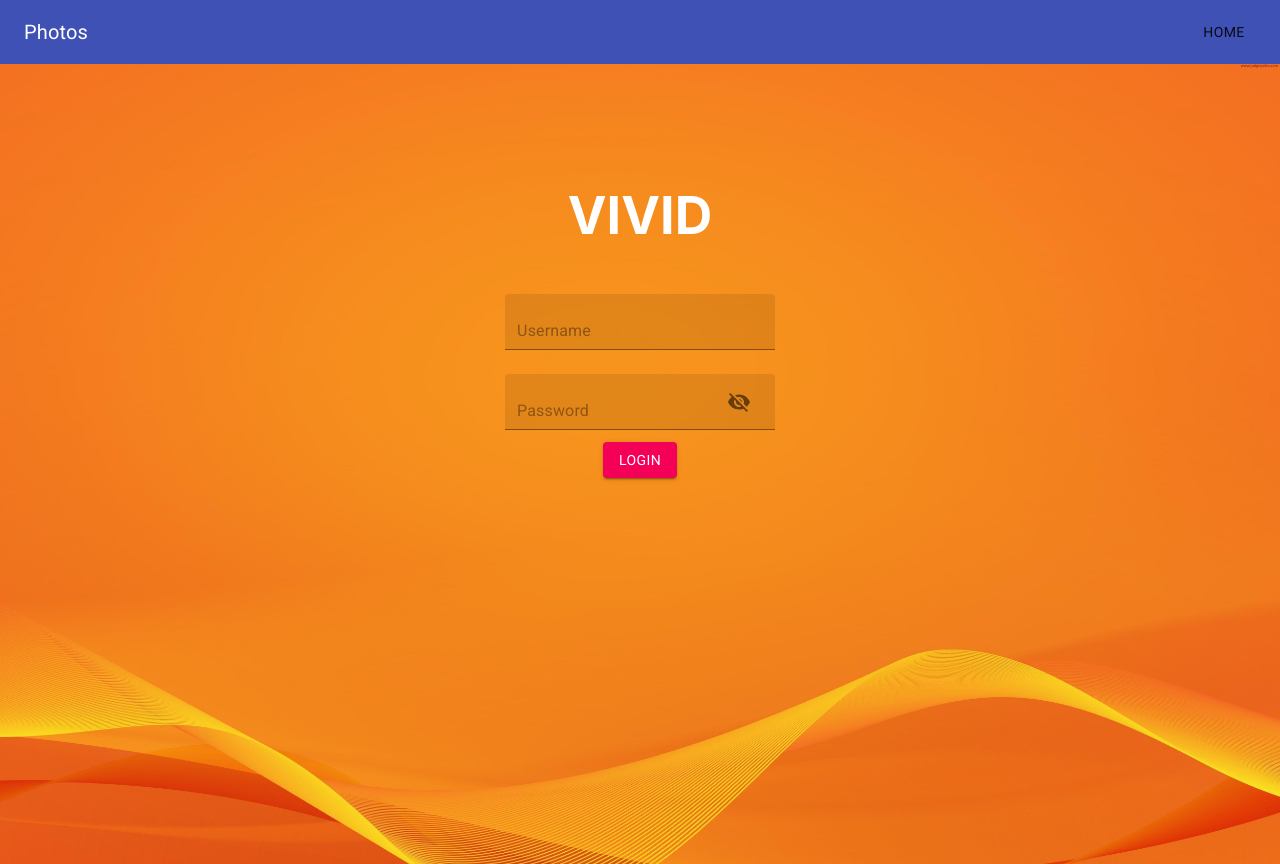
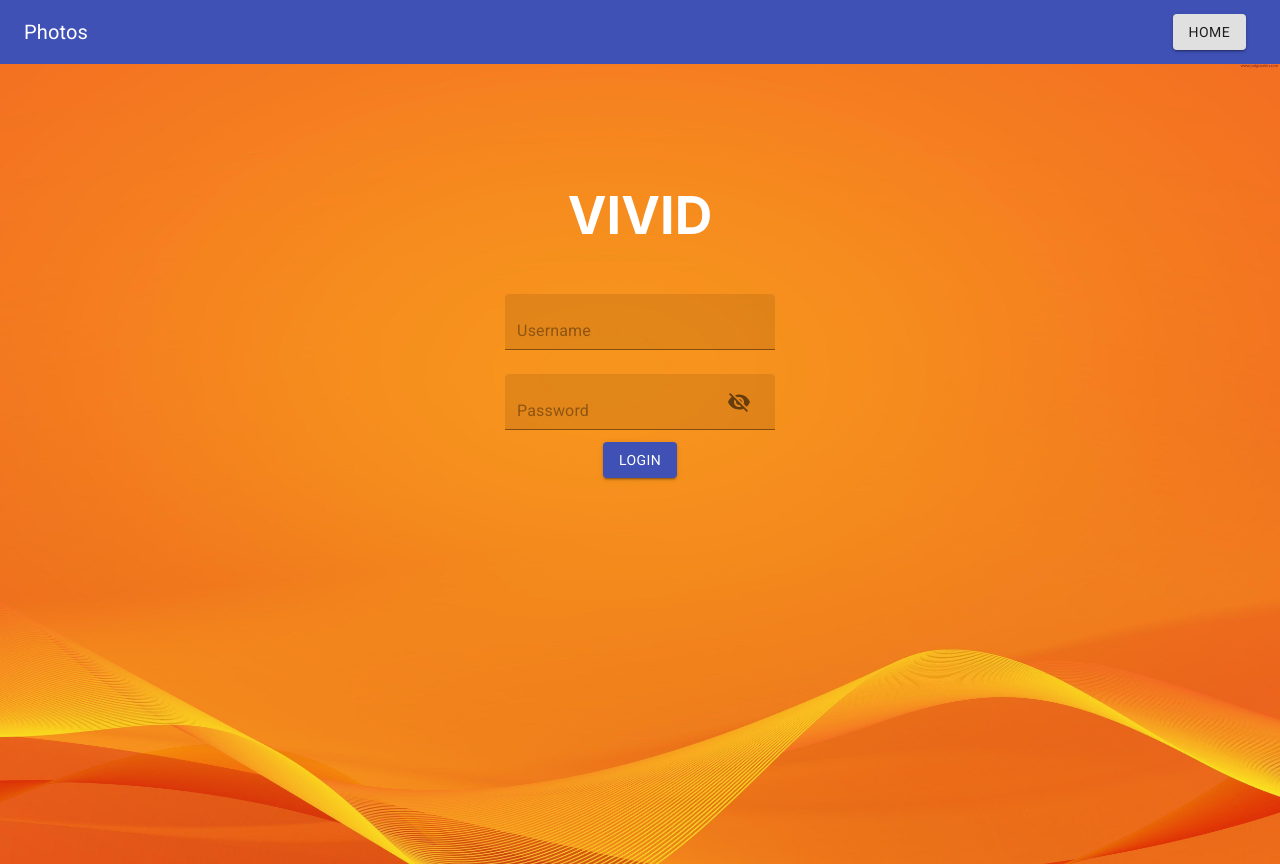
Before and after one commit to Vivid-Project/frontend, a React (Create React App) app: page / in a window 1280 px wide. Built offline with nearby package versions, Linux system fonts and the light colour scheme.

Commit message:
Update Login to use router history

```diff
--- a/src/modules/Header/Header.js
+++ b/src/modules/Header/Header.js
@@ -20,9 +20,8 @@ const useStyles = makeStyles((theme) => ({
   menuButton: {
     marginRight: theme.spacing(2),
   },
-  title: {
-    flexGrow: 1,
-  },
+  title: { flexGrow: 1 },
+  headerOptions: { margin: '0 10px' },
 }));
 
 const Header = (props) => {
@@ -31,7 +30,7 @@ const Header = (props) => {
   const [anchorEl, setAnchorEl] = React.useState(null);
   const open = Boolean(anchorEl);
   const theme = useTheme();
-  const isMobile = useMediaQuery(theme.breakpoints.down('sm'));
+  const isMobile = useMediaQuery(theme.breakpoints.down('xs'));
 
   const handleMenu = (event) => {
     setAnchorEl(event.currentTarget);
@@ -94,7 +93,9 @@ const Header = (props) => {
                 </Menu>{' '}
               </>
             ) : (
-              <Button>HOME</Button>
+              <div className={classes.headerOptions}>
+                <Button variant="contained">HOME</Button>
+              </div>
             )}
           </div>
         </Toolbar>
--- a/src/modules/Login/Login.js
+++ b/src/modules/Login/Login.js
@@ -1,5 +1,6 @@
 import React, { useState } from 'react';
 import { Link } from 'react-router-dom';
+import { withRouter } from 'react-router-dom';
 
 import { makeStyles, ThemeProvider, useTheme } from '@material-ui/core/styles';
 
@@ -28,7 +29,8 @@ const useStyles = makeStyles((theme) => ({
   },
 }));
 
-const Login = ({ setUser }) => {
+const Login = (props) => {
+  let { history, setUser } = props;
   const theme = useTheme();
   const classes = useStyles();
   const [values, setValues] = useState({
@@ -52,8 +54,8 @@ const Login = ({ setUser }) => {
   const loginUser = () => {
     setUser({
       username: values.username,
-      password: values.password,
     });
+    history.push('/dashboard');
   };
 
   return (
@@ -87,20 +89,13 @@ const Login = ({ setUser }) => {
               </InputAdornment>
             }
           ></FilledInput>{' '}
-          <Link
-            to="/dashboard"
-            style={{
-              textDecoration: 'none',
-            }}
-          >
-            <Button variant="contained" color="secondary" onClick={loginUser}>
-              Login
-            </Button>
-          </Link>
+          <Button variant="contained" color="primary" onClick={loginUser}>
+            Login
+          </Button>
         </form>
       </main>
     </ThemeProvider>
   );
 };
 
-export default Login;
+export default withRouter(Login);
```
